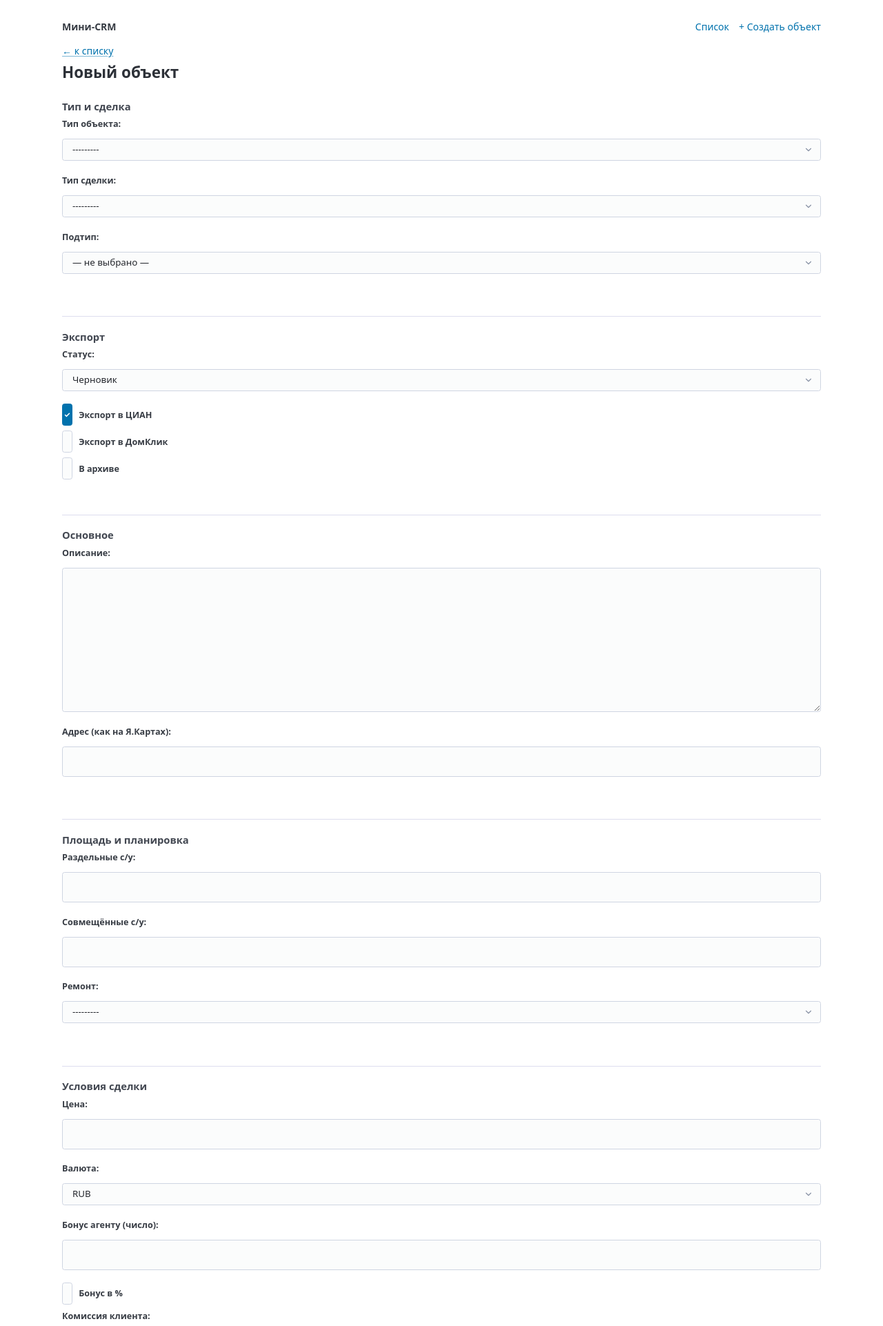
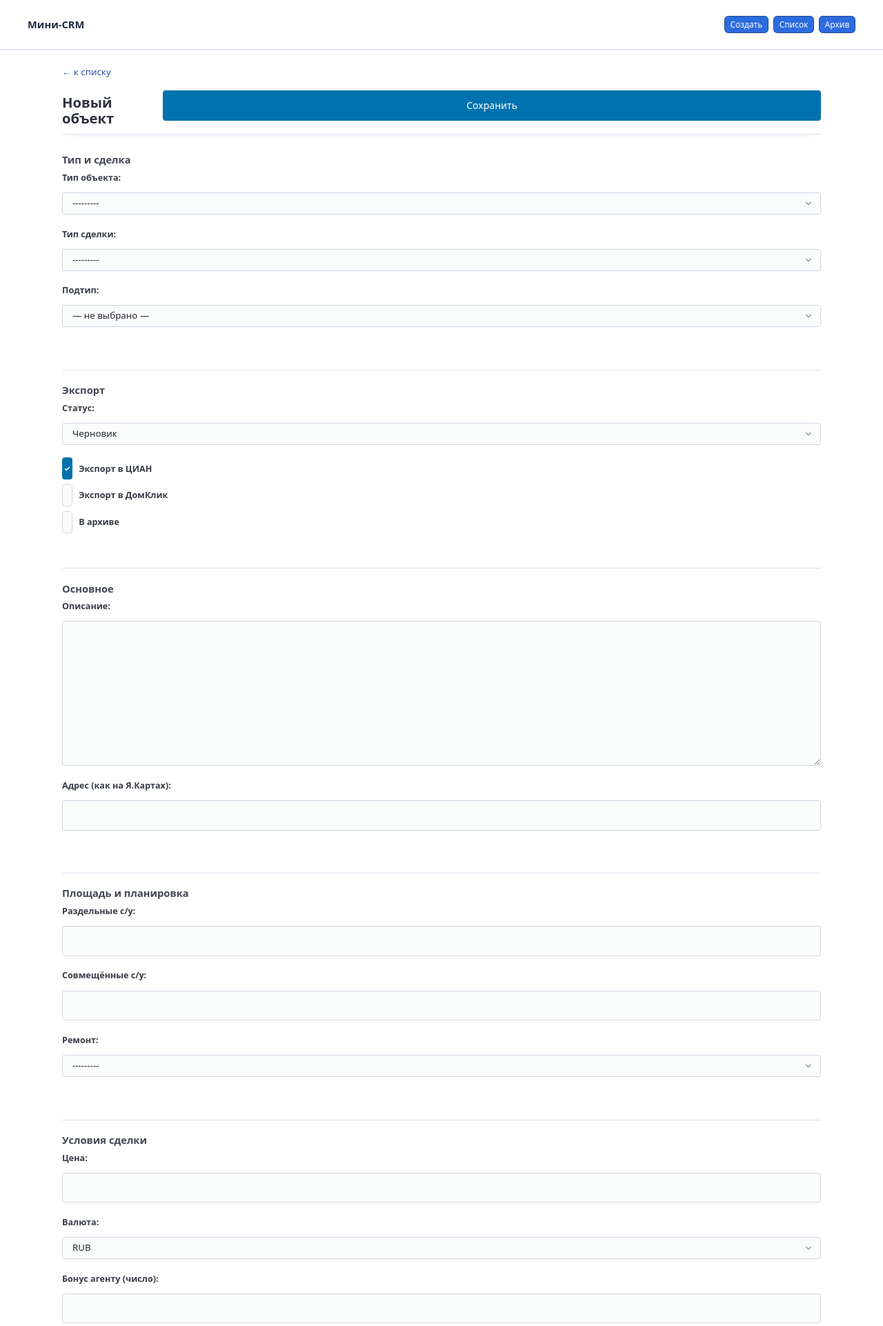
Before and after one commit to isty-maker/mini-crm-realty, a Django app: page /panel/create/ in a window 1280 px wide. Shown: the top 1922 px of the page at 69% size. Run offline with Django 5.2, Linux system fonts and the light colour scheme; some libraries are stand-ins or nearby versions.

Commit message:
Improve panel UI layout and photo interactions

```diff
--- a/core/static/core/form.js
+++ b/core/static/core/form.js
@@ -207,18 +207,6 @@
     });
   }
 
-  function bustCache(url) {
-    try {
-      var obj = new URL(url, window.location.href);
-      obj.searchParams.set('v', Date.now().toString());
-      return obj.toString();
-    } catch (err) {
-      var base = url.split('#')[0];
-      var parts = base.split('?')[0];
-      return parts + '?v=' + Date.now();
-    }
-  }
-
   function setupPhotoActions() {
     var list = document.getElementById('photos');
     if (!list) {
@@ -235,11 +223,11 @@
     var reorderForm = document.getElementById('reorderForm');
 
     function cards() {
-      return Array.prototype.slice.call(list.querySelectorAll('.photo-card'));
+      return Array.prototype.slice.call(list.querySelectorAll('.photo-item'));
     }
 
     function toggleCardHighlight(checkbox, selected) {
-      var card = checkbox ? checkbox.closest('.photo-card') : null;
+      var card = checkbox ? checkbox.closest('.photo-item') : null;
       if (card) {
         if (selected) {
           card.classList.add('selected');
@@ -274,7 +262,7 @@
 
     function removeCardsByIds(ids) {
       ids.forEach(function (id) {
-        var card = list.querySelector('.photo-card[data-photo-id="' + id + '"]');
+        var card = list.querySelector('.photo-item[data-photo-id="' + id + '"]');
         if (card) {
           card.remove();
         }
@@ -369,126 +357,11 @@
         .then(enableButtons, enableButtons);
     }
 
-    function rotatePhoto(card, direction, sourceButton) {
-      var rotateButtons = card.querySelectorAll('button[data-action="rotate"]');
-      var actions = card.querySelector('.photo-actions');
-      var status = actions ? actions.querySelector('.photo-rotate-status') : null;
-      if (!status && actions) {
-        status = document.createElement('span');
-        status.className = 'photo-rotate-status';
-        actions.appendChild(status);
-      }
-
-      rotateButtons.forEach(function (btn) {
-        btn.disabled = true;
-        btn.setAttribute('aria-busy', 'true');
-      });
-      if (status) {
-        status.textContent = 'В процессе…';
-        status.hidden = false;
-      }
-
-      card.classList.add('is-rotating');
-
-      var baseUrl = card.dataset.rotateUrl || '';
-      var img = card.querySelector('img');
-      if (!baseUrl || !img) {
-        rotateButtons.forEach(function (btn) {
-          btn.disabled = false;
-          btn.removeAttribute('aria-busy');
-        });
-        card.classList.remove('is-rotating');
-        if (status) {
-          status.textContent = '';
-          status.hidden = true;
-        }
-        return;
-      }
-
-      var headers = { 'X-Requested-With': 'XMLHttpRequest' };
-      var token = getCsrfToken();
-      if (token) {
-        headers['X-CSRFToken'] = token;
-      }
-
-      var requestUrl;
-      try {
-        requestUrl = new URL(baseUrl, window.location.href);
-      } catch (err) {
-        requestUrl = null;
-      }
-
-      if (requestUrl) {
-        requestUrl.searchParams.set('dir', direction === 'left' ? 'left' : 'right');
-      } else {
-        var separator = baseUrl.indexOf('?') === -1 ? '?' : '&';
-        requestUrl = baseUrl + separator + 'dir=' + encodeURIComponent(direction === 'left' ? 'left' : 'right');
-      }
-
-      var fetchUrl = requestUrl.toString ? requestUrl.toString() : requestUrl;
-
-      fetch(fetchUrl, {
-        method: 'POST',
-        headers: headers,
-        credentials: 'same-origin'
-      })
-        .then(function (response) {
-          return response
-            .json()
-            .catch(function () {
-              return {};
-            })
-            .then(function (payload) {
-              if (!response.ok || !payload || payload.ok !== true) {
-                var error = payload && payload.error ? payload.error : 'rotate_failed';
-                throw new Error(error);
-              }
-              return payload;
-            });
-        })
-        .then(function () {
-          img.src = bustCache(img.src);
-        })
-        .catch(function (err) {
-          console.error('Rotate error:', err);
-          window.alert('Не удалось изменить ориентацию фото.');
-        })
-        .finally(function () {
-          rotateButtons.forEach(function (btn) {
-            btn.disabled = false;
-            btn.removeAttribute('aria-busy');
-          });
-          card.classList.remove('is-rotating');
-          if (status) {
-            status.textContent = '';
-            status.hidden = true;
-          }
-          if (sourceButton && sourceButton.focus) {
-            sourceButton.focus();
-          }
-        });
-    }
-
     list.addEventListener('change', function (event) {
       var target = event.target;
       if (target && target.classList && target.classList.contains('photo-select')) {
         toggleCardHighlight(target, target.checked);
         updateSelectionInfo();
-      }
-    });
-
-    list.addEventListener('click', function (event) {
-      var source = event.target;
-      if (!source || typeof source.closest !== 'function') {
-        return;
-      }
-      var rotateBtn = source.closest('button[data-action="rotate"]');
-      if (rotateBtn) {
-        event.preventDefault();
-        var card = rotateBtn.closest('.photo-card');
-        if (card) {
-          rotatePhoto(card, rotateBtn.dataset.dir === 'left' ? 'left' : 'right', rotateBtn);
-        }
       }
     });
 
--- a/core/static/core/panel.css
+++ b/core/static/core/panel.css
@@ -1,3 +1,48 @@
+.back-link {
+  display: inline-flex;
+  align-items: center;
+  gap: 0.3rem;
+  color: #2455a6;
+  text-decoration: none;
+  font-size: 0.95rem;
+  margin-bottom: 0.75rem;
+}
+
+.back-link:hover {
+  text-decoration: underline;
+}
+
+.form-toolbar {
+  position: sticky;
+  top: calc(var(--app-header-height) + 0.5rem);
+  z-index: 60;
+  display: flex;
+  align-items: center;
+  justify-content: space-between;
+  gap: 1rem;
+  padding: 0.4rem 0;
+  margin-bottom: 1.1rem;
+  background: #fff;
+  border-bottom: 1px solid #e1e5f2;
+  box-shadow: 0 6px 12px -12px rgba(31, 48, 84, 0.35);
+}
+
+.form-toolbar h1 {
+  margin: 0;
+  font-size: 1.45rem;
+}
+
+.form-toolbar-info {
+  display: flex;
+  align-items: baseline;
+  gap: 0.75rem;
+  flex-wrap: wrap;
+}
+
+.form-toolbar-save {
+  white-space: nowrap;
+}
+
 .photo-bulk-actions {
   display: flex;
   gap: 0.5rem;
--- a/core/templates/base.html
+++ b/core/templates/base.html
@@ -7,8 +7,20 @@
   <title>{% block title %}Мини-CRM{% endblock %}</title>
   <link rel="stylesheet" href="https://unpkg.com/@picocss/pico@2.0.6/css/pico.min.css">
   <style>
+    :root {
+      --app-header-height: 3.6rem;
+      --app-header-bg: #fff;
+      --app-header-border: #d7dbeb;
+      --app-primary: #2d6cdf;
+      --app-primary-hover: #2455a6;
+      --app-primary-active: #1d4a8f;
+      --app-primary-contrast: #fff;
+    }
+
     html { font-size: 14px; }
+    body { margin: 0; }
     main.container { max-width: 1100px; }
+    .page-content { padding: 1.5rem 0 3rem; }
     .grid-2 { display: grid; grid-template-columns: 1fr 1fr; gap: 1rem; }
     .grid-3 { display: grid; grid-template-columns: repeat(3, 1fr); gap: 1rem; }
     .muted { color: #667; font-size: .9rem; }
@@ -17,14 +29,121 @@
     h1 { font-size: 1.6rem; margin: .6rem 0; }
     h2 { font-size: 1.3rem; margin: .5rem 0; }
     h3 { font-size: 1.05rem; margin: .45rem 0; }
-    .btn { display: inline-flex; align-items: center; gap: .25rem; padding: .25rem .6rem; border: 1px solid #ccd; border-radius: .35rem; background: #f7f8fb; color: inherit; text-decoration: none; font-size: .95rem; line-height: 1.3; }
-    .btn:hover { background: #eef1f7; }
-    .btn.secondary { background: #e7ebf6; border-color: #c5cadb; }
-    .btn.secondary:hover { background: #dce2f2; }
-    .btn-sm { padding: .2rem .45rem; font-size: .85rem; }
-    .btn-danger { border-color: #df6c6c; background: #ffecec; color: #a21818; }
-    .btn-danger:hover { background: #ffdede; }
-    .tag { display: inline-flex; align-items: center; padding: .15rem .45rem; border-radius: .5rem; background: #eef2ff; color: #2f3a5d; font-size: .78rem; font-weight: 600; }
+
+    .app-header {
+      position: sticky;
+      top: 0;
+      z-index: 100;
+      background: var(--app-header-bg);
+      border-bottom: 1px solid var(--app-header-border);
+      box-shadow: 0 1px 3px rgba(25, 41, 71, 0.08);
+    }
+
+    .app-header .container {
+      display: flex;
+      align-items: center;
+      justify-content: space-between;
+      gap: 1rem;
+      padding: 0.65rem 0;
+    }
+
+    .app-header .brand {
+      font-weight: 700;
+      font-size: 1.05rem;
+      color: #1f2a44;
+      text-decoration: none;
+      white-space: nowrap;
+    }
+
+    .app-header nav {
+      display: flex;
+      align-items: center;
+      gap: 0.5rem;
+      flex-wrap: wrap;
+      justify-content: flex-end;
+    }
+
+    .btn,
+    button,
+    .button,
+    input[type="button"],
+    input[type="submit"],
+    input[type="reset"] {
+      display: inline-flex;
+      align-items: center;
+      justify-content: center;
+      gap: .3rem;
+      padding: 0.35rem 0.75rem;
+      border-radius: .4rem;
+      border: 1px solid var(--app-primary-active);
+      background: var(--app-primary);
+      color: var(--app-primary-contrast);
+      text-decoration: none;
+      font-size: .95rem;
+      line-height: 1.3;
+      cursor: pointer;
+      transition: background-color .15s ease, border-color .15s ease, box-shadow .15s ease;
+    }
+
+    .btn-sm,
+    button.btn-sm {
+      padding: 0.25rem 0.55rem;
+      font-size: .85rem;
+    }
+
+    .btn:hover,
+    button:hover,
+    .button:hover,
+    input[type="button"]:hover,
+    input[type="submit"]:hover,
+    input[type="reset"]:hover {
+      background: var(--app-primary-hover);
+      border-color: var(--app-primary-hover);
+    }
+
+    .btn:focus,
+    button:focus,
+    .button:focus,
+    input[type="button"]:focus,
+    input[type="submit"]:focus,
+    input[type="reset"]:focus {
+      outline: 2px solid rgba(45, 108, 223, 0.35);
+      outline-offset: 2px;
+    }
+
+    .btn:active,
+    button:active,
+    .button:active,
+    input[type="button"]:active,
+    input[type="submit"]:active,
+    input[type="reset"]:active {
+      background: var(--app-primary-active);
+      border-color: var(--app-primary-active);
+    }
+
+    .btn[disabled],
+    button[disabled],
+    input[type="submit"][disabled],
+    input[type="button"][disabled],
+    input[type="reset"][disabled] {
+      cursor: not-allowed;
+      opacity: .65;
+    }
+
+    .btn-danger,
+    button.btn-danger {
+      border-color: #c63535;
+      background: #f56565;
+      color: #fff;
+    }
+
+    .btn-danger:hover,
+    button.btn-danger:hover {
+      background: #e55555;
+      border-color: #e13f3f;
+    }
+
+    .tag { display: inline-flex; align-items: center; padding: .15rem .45rem; border-radius: .5rem; background: #eef2ff; color:#2f3a5d; font-size: .78rem; font-weight: 600; }
     .tag + .tag { margin-left: .25rem; }
     .tag-archived-label { background: #f0f0f0; color: #444; }
     .tag-extid { display: inline-flex; align-items: center; margin-left: .4rem; padding: .05rem .35rem; border-radius: .35rem; border: 1px solid #d3d6e0; background: #f5f7ff; color: #2f3a5d; font-size: .75rem; line-height: 1; vertical-align: baseline; }
@@ -40,14 +159,6 @@
     .badge-cian { background:#dff4df; color:#1c6724; }
     .badge-domklik { background:#dce8ff; color:#1f4f93; }
     .badge-archived { background:#ececec; color:#555; }
-    button,
-    .button,
-    input[type="button"],
-    input[type="submit"],
-    input[type="reset"] {
-      padding: 0.3rem 0.55rem;
-      font-size: 0.92em;
-    }
     input,
     select,
     textarea {
@@ -70,11 +181,18 @@
     table.tbl td.addr { max-width: 420px; overflow: hidden; text-overflow: ellipsis; }
     table.tbl tr.is-archived { opacity: .6; }
     @media (max-width: 720px) {
+      .app-header { --app-header-height: 4.3rem; }
+      .app-header .container { padding: 0.55rem 0; gap: 0.75rem; }
       table.tbl { font-size: .9rem; }
       table.tbl td, table.tbl th { padding: .4rem .45rem; }
       table.tbl td.addr { max-width: 240px; }
-      .btn { font-size: .9rem; }
-      .btn-sm { font-size: .8rem; }
+      .btn,
+      button,
+      input[type="button"],
+      input[type="submit"],
+      input[type="reset"] { font-size: .9rem; }
+      .btn-sm,
+      button.btn-sm { font-size: .8rem; }
     }
     .topbar { display:flex; align-items:center; gap:.5rem; margin:.2rem 0 .6rem; flex-wrap:wrap; }
     .topbar h1 { margin:0; font-size:1.2rem; }
@@ -105,14 +223,17 @@
   {% block extra_head %}{% endblock %}
 </head>
 <body>
-  <main class="container">
-    <nav>
-      <ul><li><strong>Мини-CRM</strong></li></ul>
-      <ul>
-        <li><a href="/panel/">Список</a></li>
-        <li><a href="/panel/new/">+ Создать объект</a></li>
-      </ul>
-    </nav>
+  <header class="app-header">
+    <div class="container">
+      <a href="{% url 'panel_list' %}" class="brand">Мини-CRM</a>
+      <nav>
+        <a href="{% url 'panel_new' %}" class="btn btn-sm">Создать</a>
+        <a href="{% url 'panel_list' %}" class="btn btn-sm">Список</a>
+        <a href="{% url 'panel_list' %}?show=archived" class="btn btn-sm">Архив</a>
+      </nav>
+    </div>
+  </header>
+  <main class="container page-content">
     {% if messages %}
       <div class="messages" style="margin: 1rem 0; display: grid; gap: .5rem;">
         {% for message in messages %}
--- a/core/templates/core/panel_edit.html
+++ b/core/templates/core/panel_edit.html
@@ -6,11 +6,16 @@
   <link rel="stylesheet" href="{% static 'core/panel.css' %}">
 {% endblock %}
 {% block content %}
-  <a href="/panel/">&larr; к списку</a>
-  <h1>{{ prop|default:"Новый объект" }}</h1>
+  <a href="{% url 'panel_list' %}" class="back-link">&larr; к списку</a>
 
   <form id="prop-form" method="post" action="{% if prop %}{% url 'panel_edit' pk=prop.id %}{% else %}{% url 'panel_create' %}{% endif %}" data-preserve-scroll="true">
     {% csrf_token %}
+    <div class="form-toolbar">
+      <div class="form-toolbar-info">
+        <h1>{{ prop|default:"Новый объект" }}</h1>
+      </div>
+      <button type="submit" class="form-toolbar-save">Сохранить</button>
+    </div>
     {{ form.non_field_errors }}
     {% for hidden in form.hidden_fields %}
       {{ hidden }}
@@ -204,6 +205,8 @@
     new Sortable(list, {
       animation: 150,
       fallbackTolerance: 5,
+      handle: '.photo-tile',
+      draggable: '.photo-item',
     });
 
     const reorderForm = document.getElementById('reorderForm');
@@ -212,7 +215,7 @@
     }
 
     reorderForm.addEventListener('submit', function () {
-      const ids = Array.from(document.querySelectorAll('#photos .photo-card')).map(
+      const ids = Array.from(document.querySelectorAll('#photos .photo-item')).map(
         (el) => el.dataset.photoId
       );
       const orderInput = reorderForm.querySelector('input[name="order"]');
```
Also changed, not shown: other parts of core/static/core/panel.css (+80 -51 lines), other parts of core/templates/core/panel_edit.html (+13 -17 lines).
